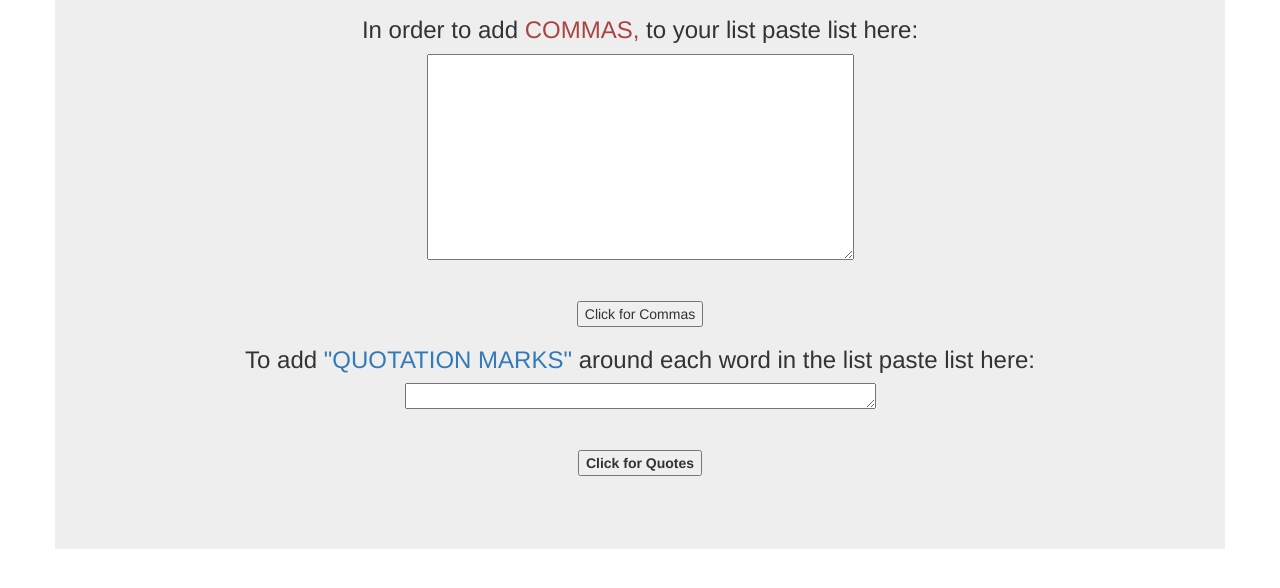
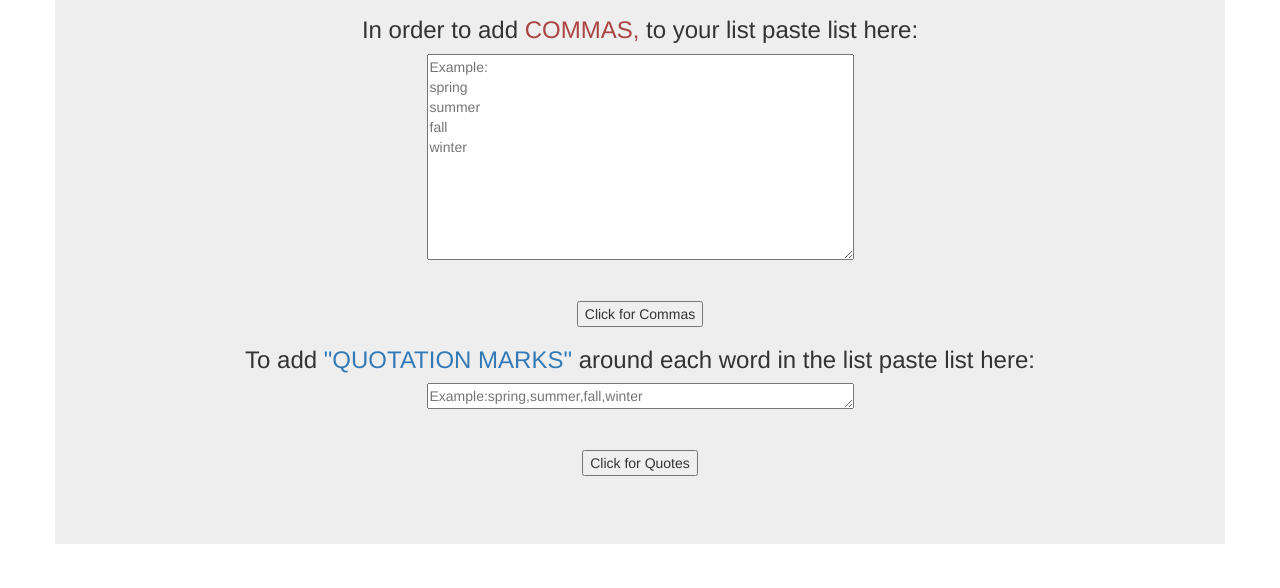
Before and after one commit to Gurneet55/Keyword-List, a plain HTML site: page index.html in a window 1280 px wide. Shown: the part 140-728 px from the top of the page. Drawn offline with nearby package versions, Linux system fonts and the light colour scheme.

Commit message:
Update index.html

```diff
--- a/index.html
+++ b/index.html
@@ -13,19 +13,17 @@
         <h1 class="primary center">Keyword List</h1>
     <div id="commaDiv">
         <h3>In order to add <span class="fw-bold text-danger">COMMAS,</span> to your list paste list here:</h3>
-        <textarea id="otherId" name="paragraph_text" cols="50" rows="10"></textarea>
+        <textarea id="otherId" name="paragraph_text" cols="50" rows="10" placeholder="Example:&#10spring&#10summer&#10fall&#10winter" ></textarea>
         <hr>
         <button onclick="myOtherFunction()">Click for Commas</button>
         <h2 id="demo2"> </h2>
     </div>
     <div id="quotation div">
         <h3> To add <span class="fw-bold text-primary">"QUOTATION MARKS"</span>  around each word in the list paste list here:</h3>
-    <label for="browser">
-        <textarea id="uniqueID" name="paragraph_text" cols="50" rows="1"></textarea>
+        <textarea id="uniqueID" name="paragraph_text" cols="50" rows="1" placeholder="Example:spring,summer,fall,winter"></textarea>
         <!-- <input type="text" name="name" id="uniqueID" size="100"> -->
         <hr>
         <button onclick="myFunction()">Click for Quotes</button>
-    </label>
     <h2 id="demo"></h2>
 </div>
 </div>
```
